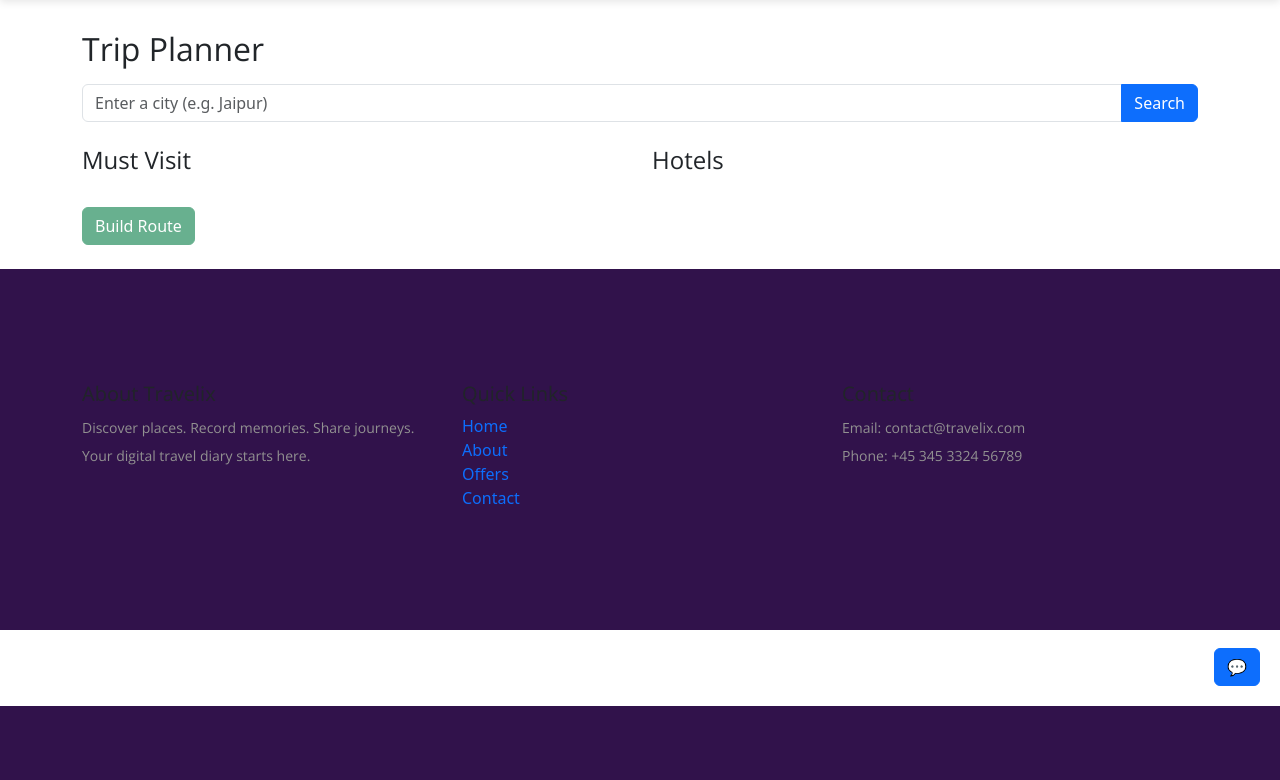
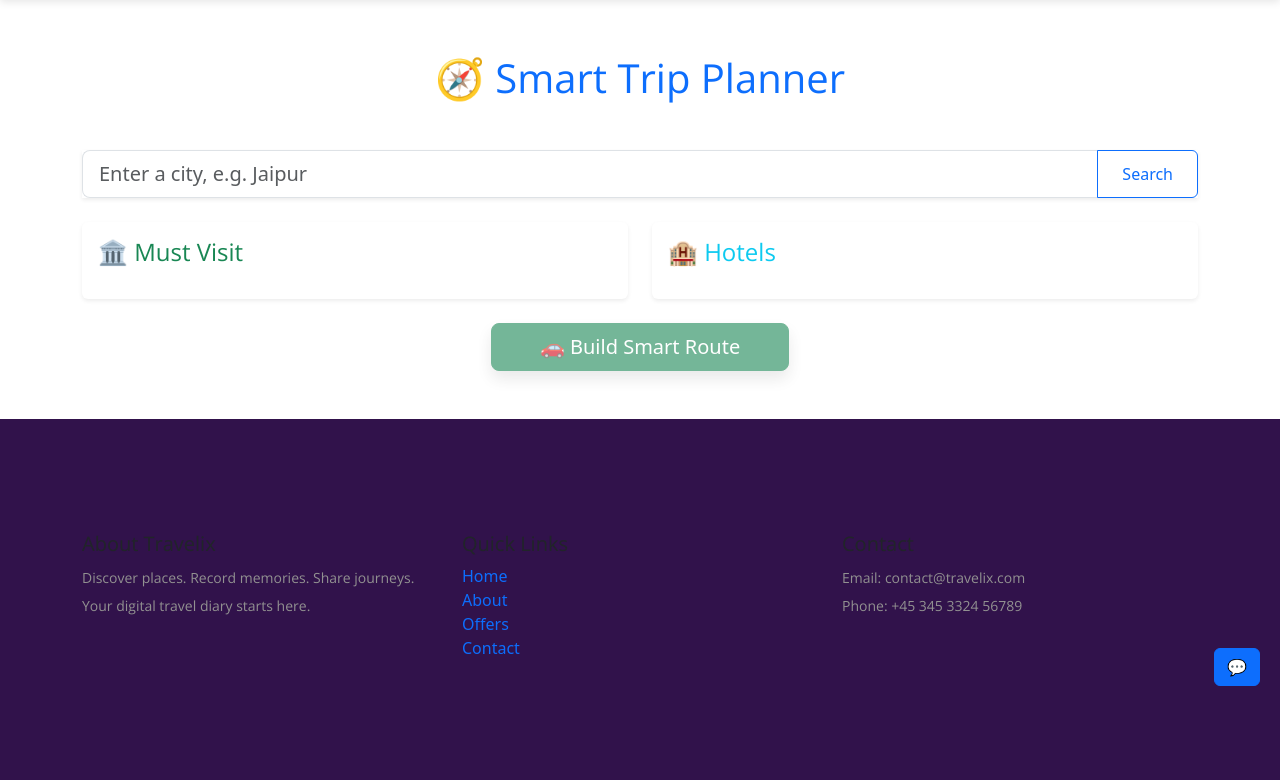
Before and after one commit to surabhiwinner/TravelBloom, a Django app: page /explore/planner/ in a window 1280 px wide. Shown: the part 94-874 px from the top of the page. Before the commit the page ends 800 px from the top, so only its background shows below. Run offline with Django 5.2, Linux system fonts and the light colour scheme; some libraries are stand-ins or nearby versions.

Commit message:
trip planner  map added

```diff
--- a/travelbloom/explore/views.py
+++ b/travelbloom/explore/views.py
@@ -21,6 +21,8 @@ from google import generativeai as genai  # new client class
 import requests
 
 from django.views.decorators.http import require_POST
+
+import math
 
 GOOGLE = "https://maps.googleapis.com/maps/api/place/textsearch/json"
 
@@ -123,3 +125,61 @@ def build_route(request):
         return JsonResponse({"waypoints": place_ids})
     except Exception as e:
         return JsonResponse({"error": str(e)}, status=500)
+
+def haversine(lat1, lon1, lat2, lon2):
+    # Haversine formula to calculate distance between two lat/lng points in km
+    R = 6371  # Earth radius in kilometers
+    dLat = math.radians(lat2 - lat1)
+    dLon = math.radians(lon2 - lon1)
+    a = math.sin(dLat / 2) ** 2 + math.cos(math.radians(lat1)) \
+        * math.cos(math.radians(lat2)) * math.sin(dLon / 2) ** 2
+    c = 2 * math.atan2(math.sqrt(a), math.sqrt(1 - a))
+    return R * c
+
+
+@require_POST
+@csrf_exempt
+def build_route(request):
+    try:
+        body = json.loads(request.body)
+        place_ids = body.get("place_ids", [])
+
+        if len(place_ids) < 2:
+            return JsonResponse({"error": "Select at least two places."}, status=400)
+
+        details_url = "https://maps.googleapis.com/maps/api/place/details/json"
+
+        # Fetch lat/lng of all places
+        places = []
+        for pid in place_ids:
+            res = requests.get(details_url, params={
+                "place_id": pid,
+                "key": settings.GOOGLE_MAPS_API_KEY,
+                "fields": "geometry/location"
+            }).json()
+
+            loc = res.get("result", {}).get("geometry", {}).get("location")
+            if loc:
+                places.append({
+                    "place_id": pid,
+                    "lat": loc["lat"],
+                    "lng": loc["lng"]
+                })
+
+        # Sort by distance from the first location (greedy sort)
+        start = places[0]
+        ordered = [start]
+        places_left = places[1:]
+
+        while places_left:
+            last = ordered[-1]
+            nearest = min(places_left, key=lambda p: haversine(last["lat"], last["lng"], p["lat"], p["lng"]))
+            ordered.append(nearest)
+            places_left.remove(nearest)
+
+        ordered_ids = [p["place_id"] for p in ordered]
+
+        return JsonResponse({"waypoints": ordered_ids})
+
+    except Exception as e:
+        return JsonResponse({"error": str(e)}, status=500)
--- a/travelbloom/templates/explore/planner.html
+++ b/travelbloom/templates/explore/planner.html
@@ -1,42 +1,90 @@
 {% extends "base.html" %}
 {% block section %}
-<div class="container my-4">
-  <h2 class="mb-3">Trip Planner</h2>
+<div class="container py-5">
+  <h2 class="text-center mb-5 display-6 text-primary">🧭 Smart Trip Planner</h2>
 
-  <!-- 🔎 Search -->
-  <div class="input-group mb-4">
-    <input id="city-input" class="form-control" placeholder="Enter a city (e.g. Jaipur)">
-    <button id="search-btn" class="btn btn-primary">Search</button>
+  <!-- 🔍 Search Bar -->
+  <div class="input-group mb-4 shadow-sm">
+    <input id="city-input" class="form-control form-control-lg border-end-0" placeholder="Enter a city, e.g. Jaipur">
+    <button id="search-btn" class="btn btn-outline-primary px-4">Search</button>
   </div>
 
-  <div class="row">
-    <div class="col-lg-6">
-      <h4>Must Visit</h4>
-      <div id="attractions" class="list-group small"></div>
+  <div class="row g-4">
+    <!-- Attractions -->
+    <div class="col-md-6">
+      <div class="card shadow-sm border-0 h-100">
+        <div class="card-body">
+          <h4 class="card-title text-success mb-3">🏛️ Must Visit</h4>
+          <div id="attractions" class="list-group small"></div>
+        </div>
+      </div>
     </div>
-    <div class="col-lg-6">
-      <h4>Hotels</h4>
-      <div id="hotels" class="list-group small"></div>
+
+    <!-- Hotels -->
+    <div class="col-md-6">
+      <div class="card shadow-sm border-0 h-100">
+        <div class="card-body">
+          <h4 class="card-title text-info mb-3">🏨 Hotels</h4>
+          <div id="hotels" class="list-group small"></div>
+        </div>
+      </div>
     </div>
   </div>
 
-  <button id="route-btn" class="btn btn-success mt-4" disabled>Build Route</button>
+  <!-- Route Button -->
+  <div class="text-center mt-4">
+    <button id="route-btn" class="btn btn-lg btn-success px-5 shadow" disabled>
+      🚗 Build Smart Route
+    </button>
+  </div>
 
   <!-- 🗺️ Route Map -->
-  <div id="route-map" class="mt-4 d-none" style="height:400px"></div>
+  <div id="route-map" class="mt-5 rounded shadow-sm d-none" style="height: 400px;"></div>
 </div>
 
-<link rel="stylesheet"
-      href="https://cdn.jsdelivr.net/npm/bootstrap@5.3.3/dist/css/bootstrap.min.css">
-<link rel="stylesheet"
-      href="https://cdn.jsdelivr.net/npm/swiper@11/swiper-bundle.min.css"/>
+<!-- 📦 Bootstrap & Swiper CSS -->
+<link rel="stylesheet" href="https://cdn.jsdelivr.net/npm/bootstrap@5.3.3/dist/css/bootstrap.min.css">
+<link rel="stylesheet" href="https://cdn.jsdelivr.net/npm/swiper@11/swiper-bundle.min.css"/>
 
 <script src="https://cdn.jsdelivr.net/npm/swiper@11/swiper-bundle.min.js"></script>
 
-<!-- Google Maps JS v=beta -->
-<script async
-  src="https://maps.googleapis.com/maps/api/js?key={{GOOGLE_MAPS_API_KEY}}
-  &libraries=places,marker&v=beta&callback=initPlanner"></script>
+<!-- 🗺️ Google Maps JS -->
+<script async defer
+  src="https://maps.googleapis.com/maps/api/js?key={{GOOGLE_MAPS_API_KEY}}&libraries=places,marker&v=beta&callback=initPlanner">
+</script>
+
+<!-- 💡 Custom Script (keep your current script or I can clean it too) -->
+<script>
+/* Your full JavaScript (initPlanner, doSearch, loadPlaces, buildRoute...) goes here */
+</script>
+
+<style>
+  .list-group-item {
+    border: none;
+    border-bottom: 1px solid #eee;
+    transition: background 0.2s ease;
+  }
+
+  .list-group-item:hover {
+    background: #f9f9f9;
+  }
+
+  .list-group-item img {
+    border-radius: 8px;
+    box-shadow: 0 2px 4px rgba(0,0,0,0.1);
+  }
+
+  #route-btn:disabled {
+    opacity: 0.6;
+  }
+
+  #route-map {
+    border-radius: 12px;
+    overflow: hidden;
+  }
+</style>
+
+
 
 <script>
 /* ---------- Globals ---------- */
```
Also changed, not shown: travelbloom/requirments.txt (added, +43 -0 lines).
